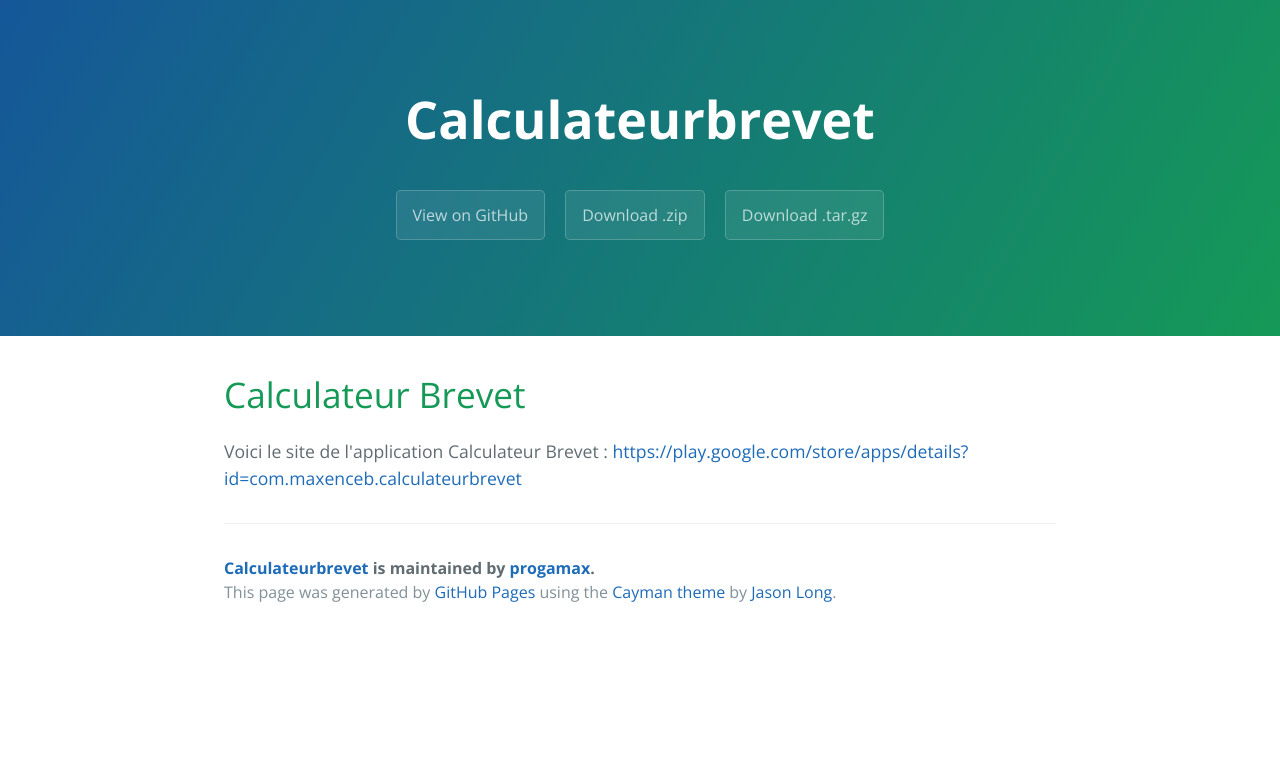
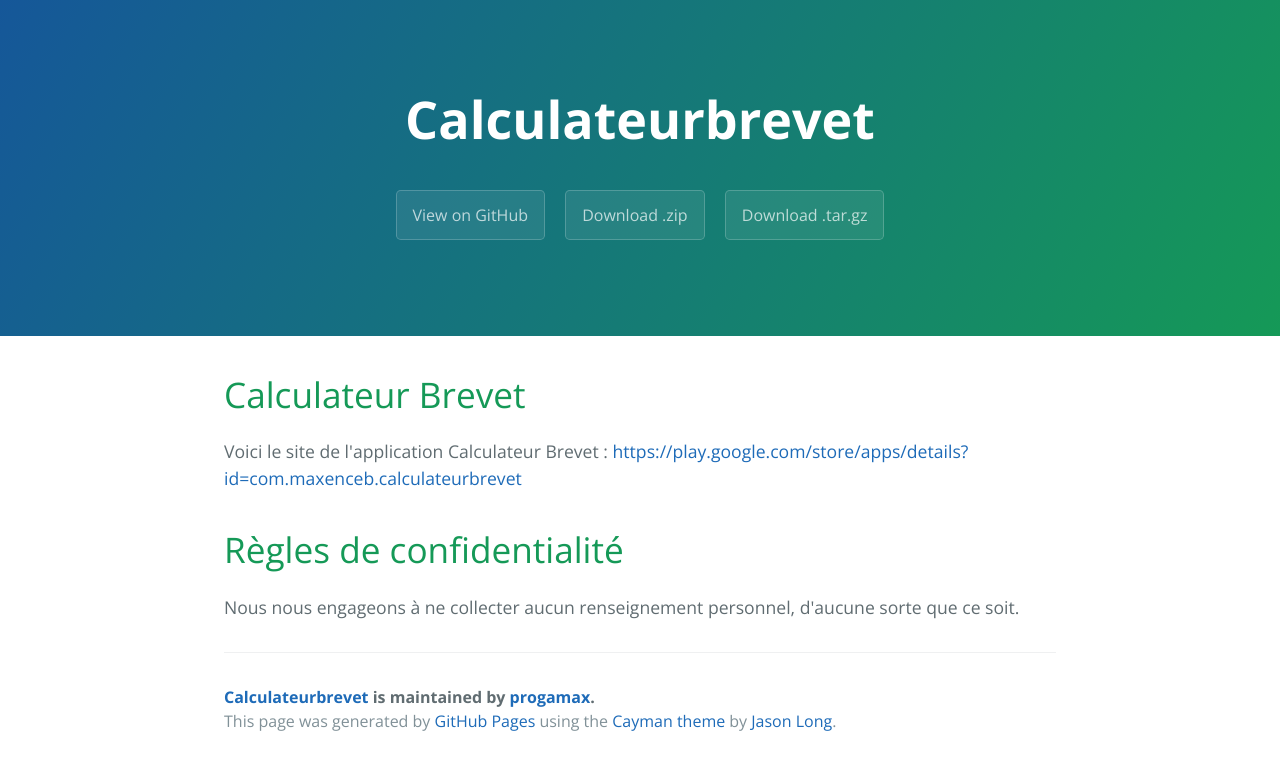
Before and after one commit to progamax/CalculateurBrevet, a plain HTML site: page index.html in a window 1280 px wide. Drawn offline with nearby package versions, Linux system fonts and the light colour scheme.

Commit message:
Create gh-pages branch via GitHub

```diff
--- a/index.html
+++ b/index.html
@@ -24,6 +24,11 @@
 
 <p>Voici le site de l'application Calculateur Brevet : <a href="https://play.google.com/store/apps/details?id=com.maxenceb.calculateurbrevet">https://play.google.com/store/apps/details?id=com.maxenceb.calculateurbrevet</a></p>
 
+<h1>
+<a id="règles-de-confidentialité" class="anchor" href="#r%C3%A8gles-de-confidentialit%C3%A9" aria-hidden="true"><span aria-hidden="true" class="octicon octicon-link"></span></a>Règles de confidentialité</h1>
+
+<p>Nous nous engageons à ne collecter aucun renseignement personnel, d'aucune sorte que ce soit.</p>
+
       <footer class="site-footer">
         <span class="site-footer-owner"><a href="https://github.com/progamax/CalculateurBrevet">Calculateurbrevet</a> is maintained by <a href="https://github.com/progamax">progamax</a>.</span>
 
--- a/params.json
+++ b/params.json
@@ -1,6 +1,6 @@
 {
   "name": "Calculateurbrevet",
   "tagline": "",
-  "body": "# Calculateur Brevet\r\nVoici le site de l'application Calculateur Brevet : https://play.google.com/store/apps/details?id=com.maxenceb.calculateurbrevet",
+  "body": "# Calculateur Brevet\r\nVoici le site de l'application Calculateur Brevet : https://play.google.com/store/apps/details?id=com.maxenceb.calculateurbrevet\r\n\r\n# Règles de confidentialité\r\nNous nous engageons à ne collecter aucun renseignement personnel, d'aucune sorte que ce soit.",
   "note": "Don't delete this file! It's used internally to help with page regeneration."
 }
```
